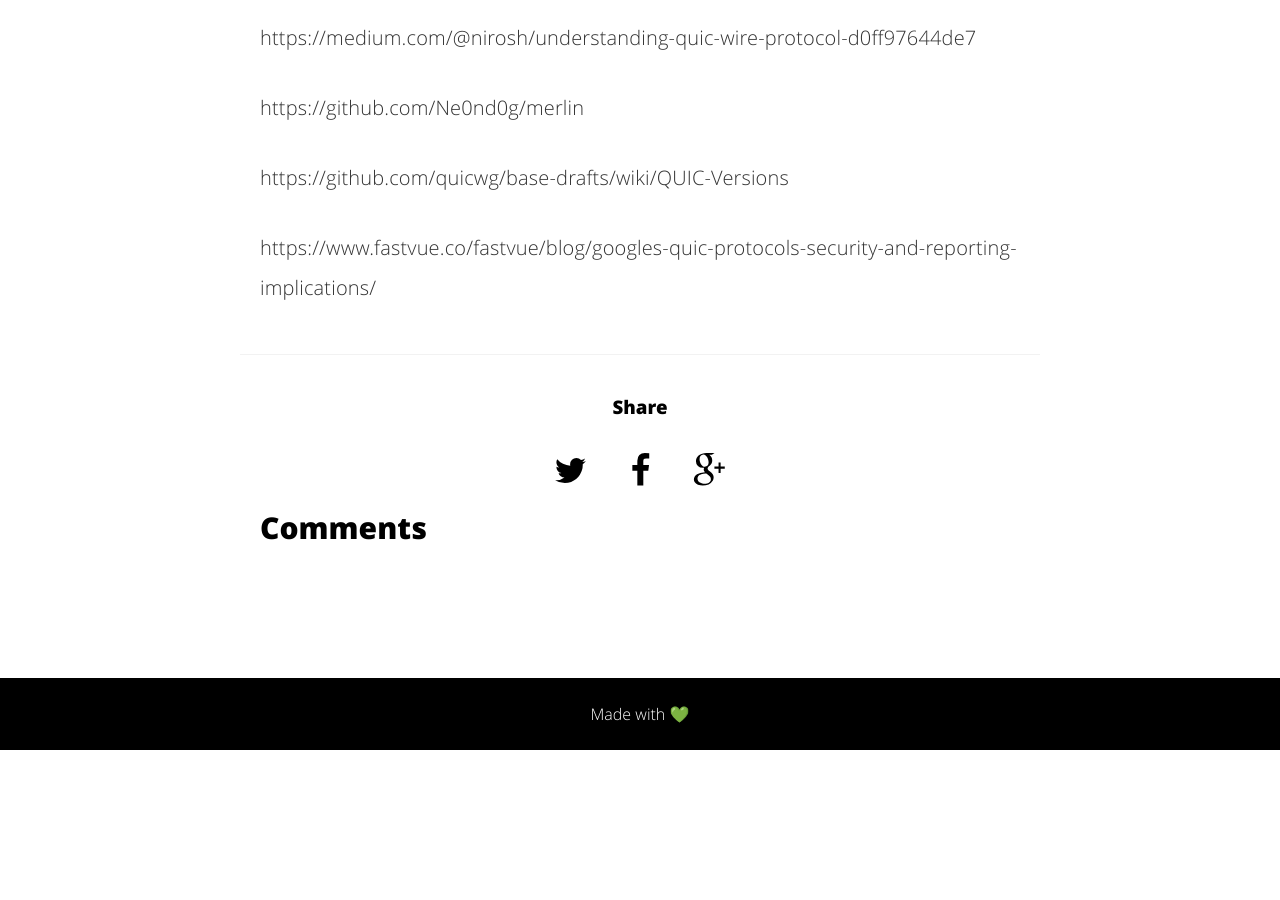
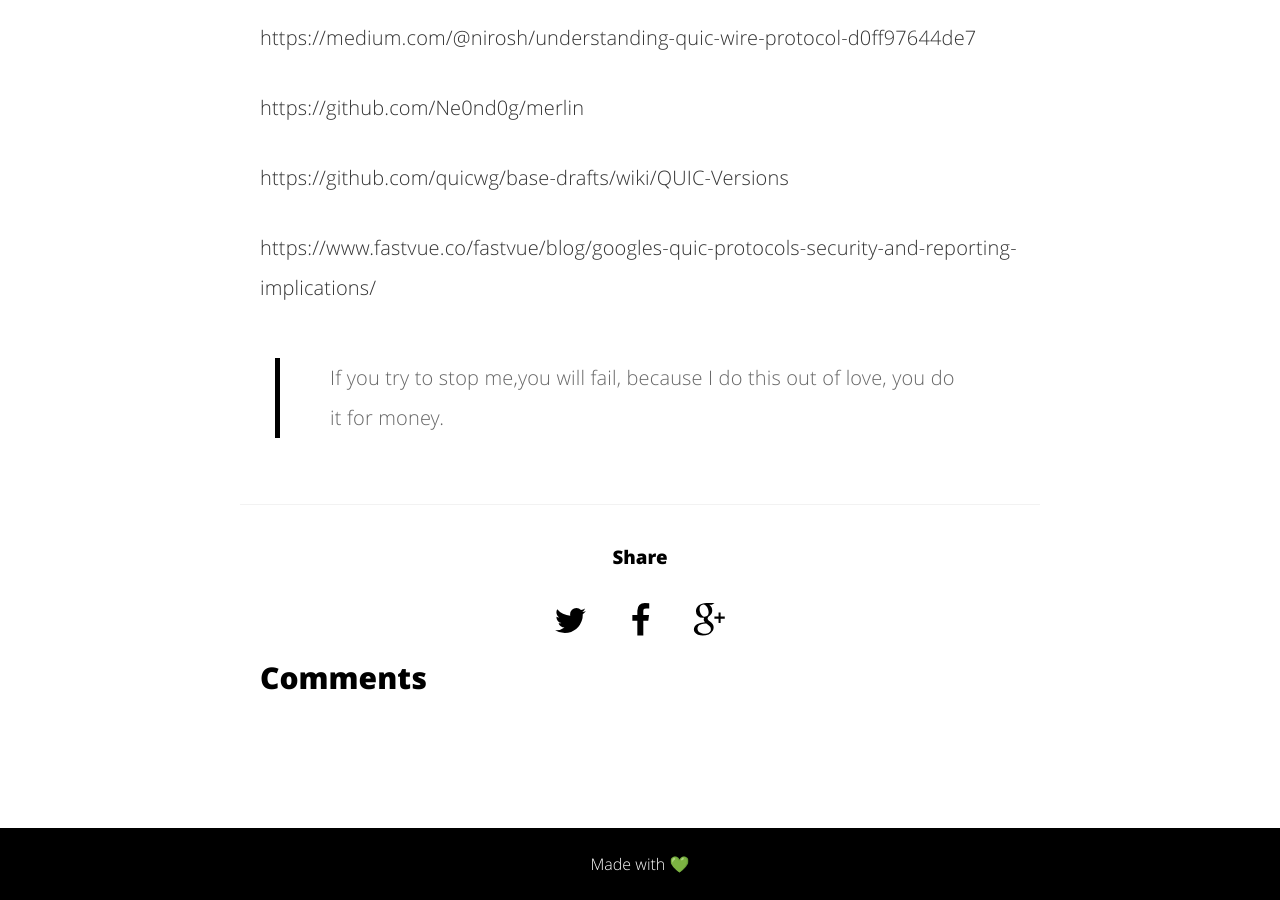
Before and after one commit to UnkL4b/unkl4b.github.io, a Jekyll site: the page built from _posts/2019-27-08-Evade-IDS-IPS-with-quic-protocol.md, in a window 1280 px wide and 900 px high, scrolled down 12370 px. Built offline with Jekyll 4.4.1, drawn with Linux system fonts in a browser that asks for light colours; comment, search, counter and statistics services are not loaded; before the commit the page ends 13120 px from its top, so only the background shows below that.

Commit message:
Update 2019-27-08-Evade-IDS-IPS-with-quic-protocol.md

```diff
--- a/_posts/2019-27-08-Evade-IDS-IPS-with-quic-protocol.md
+++ b/_posts/2019-27-08-Evade-IDS-IPS-with-quic-protocol.md
@@ -347,3 +347,5 @@ https://github.com/Ne0nd0g/merlin
 https://github.com/quicwg/base-drafts/wiki/QUIC-Versions
 
 https://www.fastvue.co/fastvue/blog/googles-quic-protocols-security-and-reporting-implications/
+
+> If you try to stop me,you will fail, because I do this out of love, you do it for money.
```
